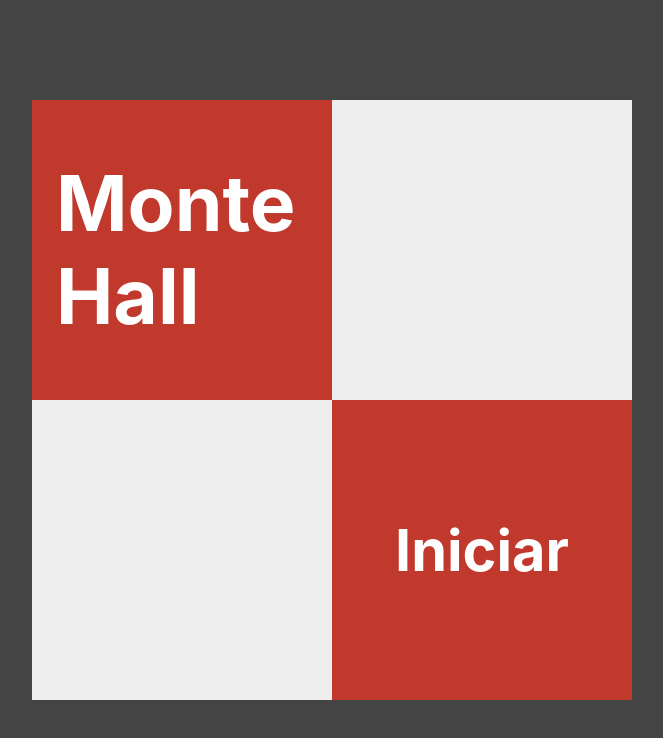
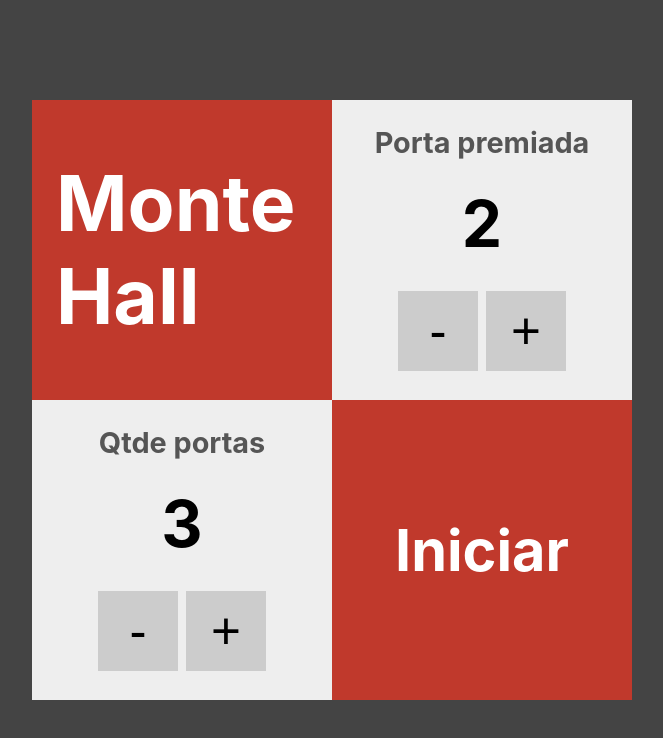
Before and after one commit to aloisiot/porta-premiada, a Next.js app: page / in a window 1280 px wide. Shown: the top 738 px of the page, without its empty margins (308-971 px from the left). Built offline with nearby package versions, Linux system fonts and the light colour scheme.

Commit message:
finalizando desafio

```diff
--- /dev/null
+++ b/components/EntradaNumerica.tsx
@@ -0,0 +1,27 @@
+import styles from '../styles/EntradaNumerica.module.css'
+
+interface Props{
+    text: string
+    value: number
+    min: number
+    max: number
+    onChange: (newValue: number) => void
+}
+
+export default function EntradaNumerica({text, value, min, max, onChange}: Props) {
+
+    const incrementar =() => value < max && onChange(value + 1)
+
+    const decrementar =() => value > min && onChange(value - 1)
+
+    return (
+        <div className={styles.entradaNumerica}>
+            <div className={styles.text}>{text}</div>
+            <div className={styles.value}>{value}</div>
+            <div className={styles.botoes}>
+                <button className={styles.btn} onClick={decrementar}>-</button>
+                <button className={styles.btn} onClick={incrementar}>+</button>
+            </div>
+        </div>
+    )
+}
--- a/package.json
+++ b/package.json
@@ -10,7 +10,8 @@
   "dependencies": {
     "next": "12.0.7",
     "react": "17.0.2",
-    "react-dom": "17.0.2"
+    "react-dom": "17.0.2",
+    "sweetalert2": "^11.3.4"
   },
   "devDependencies": {
     "@types/react": "^17.0.38",
--- a/pages/index.tsx
+++ b/pages/index.tsx
@@ -1,8 +1,12 @@
 import styles from '../styles/Home.module.css'
 import Cartao from "../components/Cartao"
 import Link from "next/link"
+import EntradaNumerica from '../components/EntradaNumerica'
+import { useState } from 'react'
 
 export default function Home(){
+    const [qtdPortas, setQtdPortas] = useState(3)
+    const [potaPremiada, setPortaPremiada] = useState(2)
 
     return (
         <div className={styles.form}>
@@ -10,12 +14,28 @@ export default function Home(){
                 <Cartao bgColor={"#c0392c"}>
                     <h1 style={{padding: "24px"}}>Monte Hall</h1>
                 </Cartao>
-                <Cartao/>
+                <Cartao>
+                    <EntradaNumerica
+                        value={qtdPortas}
+                        min={3}
+                        max={12}
+                        text="Qtde portas"
+                        onChange={(novaQtd) => setQtdPortas(novaQtd)}
+                    />
+                </Cartao>
             </div>
             <div>
-                <Cartao/>
+                <Cartao>
+                    <EntradaNumerica
+                        value={potaPremiada}
+                        min={1}
+                        max={qtdPortas}
+                        text="Porta premiada"
+                        onChange={(novaQtd) => setPortaPremiada(novaQtd)}
+                    />
+                </Cartao>
                 <Cartao bgColor={"#c0392c"}>
-                    <Link href="/jogo/8/5" passHref>
+                    <Link href={`/jogo/${qtdPortas}/${potaPremiada}`} passHref>
                         <h2 className={styles.link}>Iniciar</h2>
                     </Link>
                 </Cartao>
--- /dev/null
+++ b/styles/EntradaNumerica.module.css
@@ -0,0 +1,32 @@
+.entradaNumerica{
+    width: 100%;
+    height: 100%;
+    display: flex;
+    flex-direction: column;
+    align-items: center;
+    justify-content: space-evenly;
+    color: #000;
+}
+
+.text{
+    text-align: center;
+    color: #555;
+    font-size: 1.8rem;
+}
+
+.value{
+    font-size: 4rem;
+}
+
+.botoes{
+    display: flex;
+}
+
+.btn{
+    font-size: 3.2rem;
+    width: 80px;
+    height: 80px;
+    border: none;
+    background-color: #ccc;
+    margin: 4px;
+}
--- a/styles/Home.module.css
+++ b/styles/Home.module.css
@@ -17,3 +17,8 @@
     height: 100%;
     cursor: none;
 }
+
+.link:hover{
+    /* text-decoration: underline; */
+    text-shadow: 0px 0px 16px #fff9;
+}
--- a/styles/globals.css
+++ b/styles/globals.css
@@ -12,7 +12,7 @@ html,
 body,
 #__next {
   height: 100%;
-  cursor: none;
+  cursor: none !important;
 }
 
 html{
@@ -20,7 +20,7 @@ html{
 }
 
 body{
-  overflow: scroll;
+  overflow: auto;
 }
 
 a {
```
Also changed, not shown: pages/jogo/[portas]/[comPresente].tsx (+10 -2 lines), 1 other file (tests, documents, lock files or other folders).
